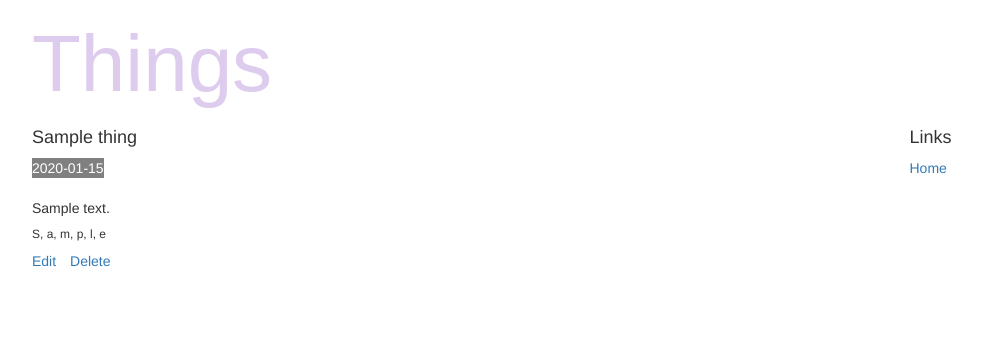
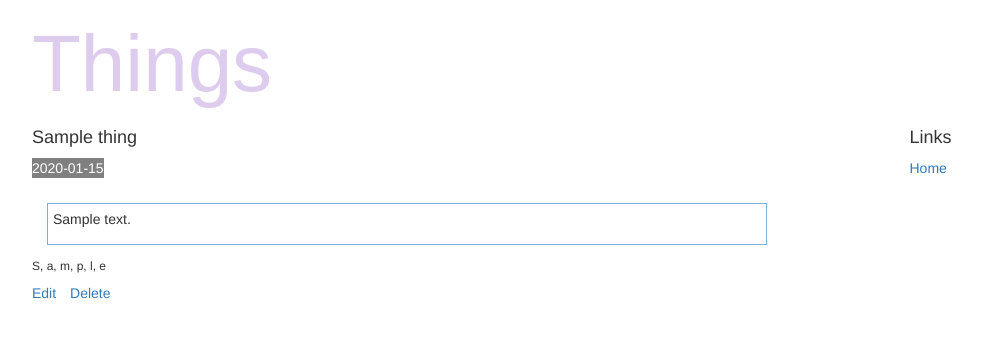
Before and after one commit to nmusaelian-rally/thingsdb, a Flask app: page /1 in a window 1280 px wide. Shown: the top 338 px of the page, without its empty margins (38-1020 px from the left). Run offline with Flask 2, Linux system fonts and the light colour scheme; tables that the repository leaves empty hold one stand-in row (values such as "Sample post"); some libraries are stand-ins or nearby versions.

Commit message:
added a border around txt to the rest of templates

```diff
--- a/templates/index.html
+++ b/templates/index.html
@@ -20,7 +20,7 @@
                 {% for thing in things %}
                 <div class="blog-post">
                     <h4 class="blog-post-title">{{ thing.title }}</h4>
-                    <p>{{ thing.text | markdown }}</p>
+                    <div class="txt-div">{{ thing.text | markdown }}</div>
                     <p class="date-style">{{ thing.date }}</p>
                     <a href="{{ url_for('show',   id=thing.id) }}">Details</a>
                 </div><!-- blog-post-->
--- a/templates/results.html
+++ b/templates/results.html
@@ -21,7 +21,7 @@
                 <div class="blog-post">
                     <h4 class="blog-post-title">{{ thing.title }}</h4>
                     <p class="date-style">{{ thing.date }}</p>
-                    <p>{{ thing.text | markdown }}</p>
+                    <div class="txt-div">{{ thing.text | markdown }}</div>
                     <h6 class="blog-post-footer">{{', '.join(thing.tags)}}</h6>
                     <a href="{{ url_for('show',   id=thing.id) }}">Details</a>
                 </div>
--- a/templates/show.html
+++ b/templates/show.html
@@ -20,7 +20,7 @@
                 <div class="blog-post">
                     <h4 class="blog-post-title">{{ thing.title }}</h4>
                     <p class="date-style">{{ thing.date }}</p>
-                    <p>{{ thing.text | markdown }}</p>
+                    <div class="txt-div">{{ thing.text | markdown }}</div>
                     <h6 class="blog-post-footer">{{', '.join(thing.tags)}}</h6>
                 </div><!-- blog-post-->
                 <ul class="list-inline">
```
